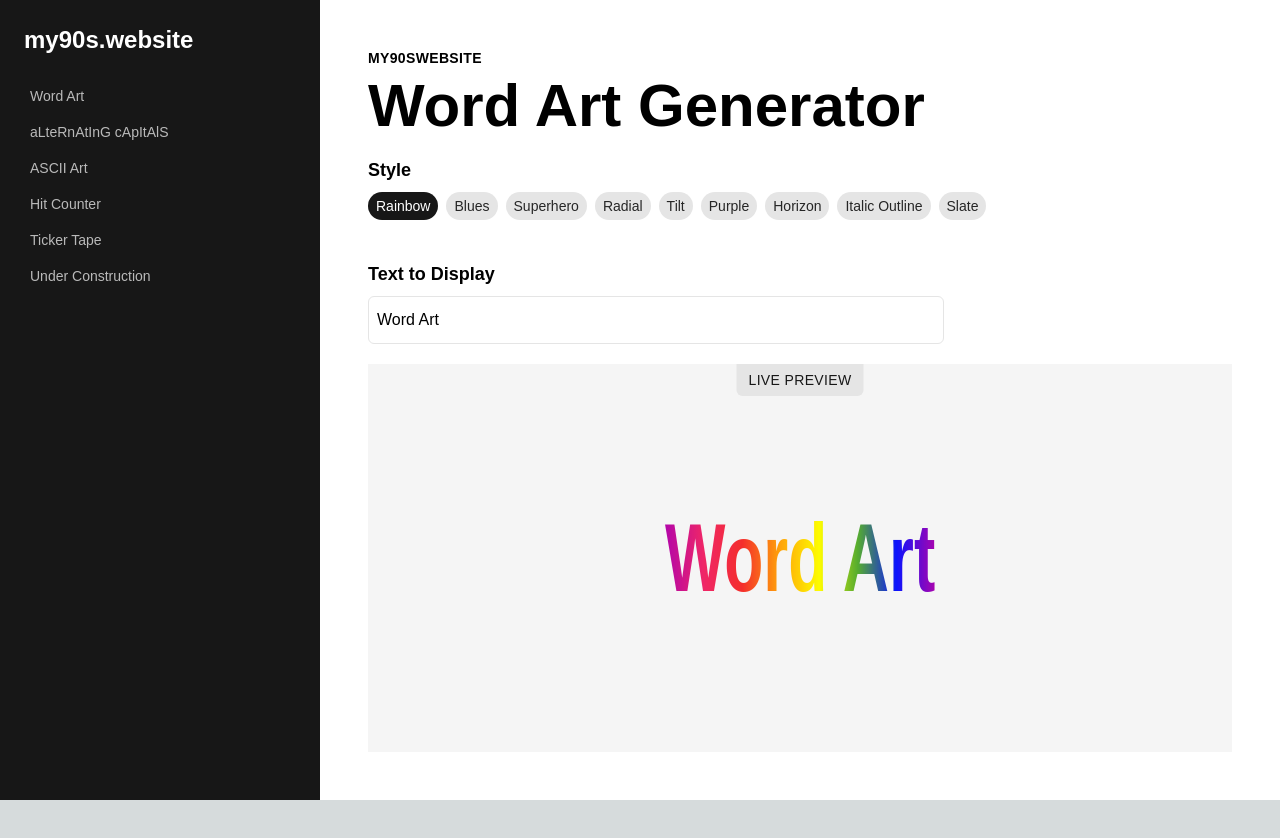
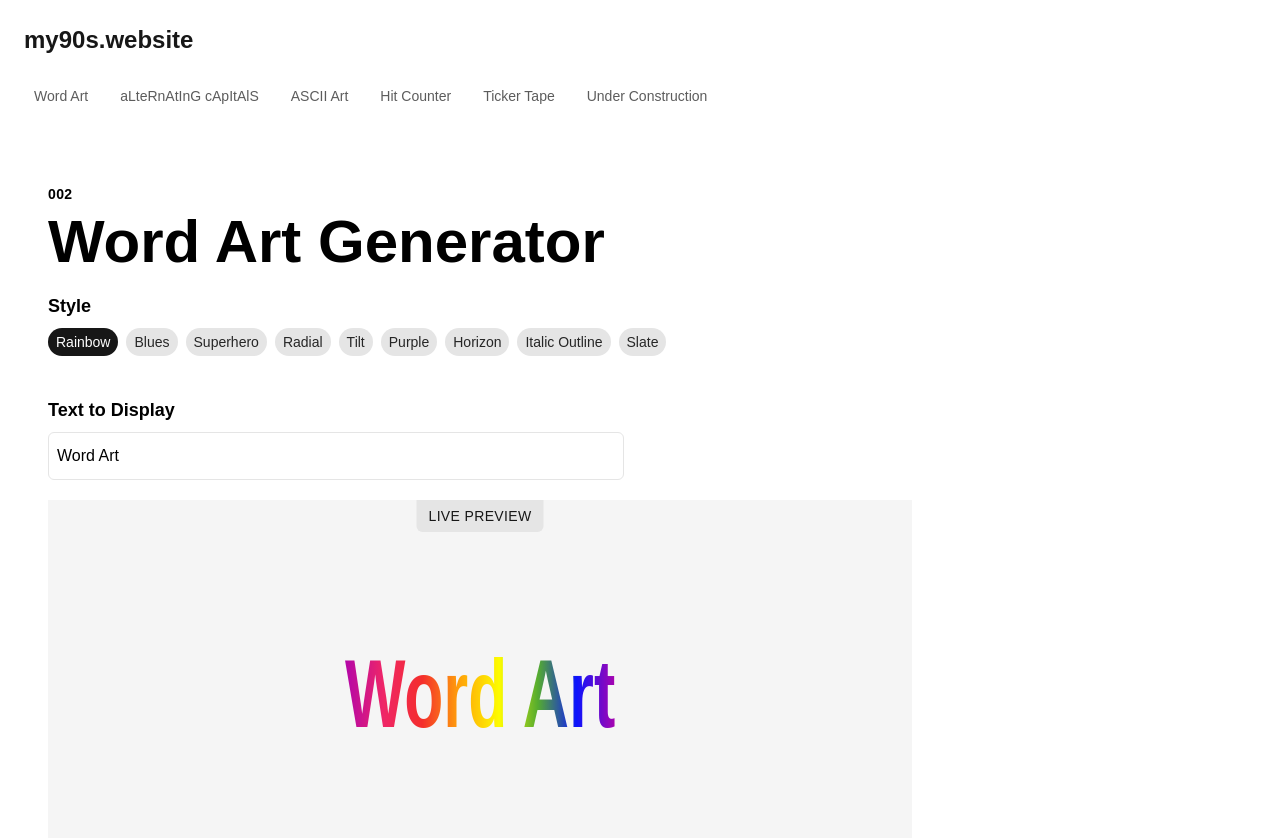
Before and after one commit to danielcranney/wordart-generator, a Next.js app: page /tools/word-art in a window 1280 px wide. Shown: the top 838 px of the page. Before the commit the page ends 800 px from the top, so only its background shows below. Built offline with nearby package versions, Linux system fonts and the light colour scheme; a web font is replaced by a local one.

Commit message:
Chore: Removed sidebar

```diff
--- a/app/globals.css
+++ b/app/globals.css
@@ -77,13 +77,13 @@ Structure
 /* Aside */
 @layer components {
   aside {
-    @apply flex flex-col w-80 bg-neutral-900 h-screen p-6 border-r border-neutral-900;
+    @apply flex flex-col w-full bg-white text-neutral-900 p-6;
   }
   aside > ul {
-    @apply flex flex-col gap-y-1 w-full;
+    @apply flex gap-3 w-full;
   }
   aside > ul > li {
-    @apply flex gap-x-1.5 px-1.5 py-1.5 rounded-lg text-sm transition-all duration-150 ease-in-out text-white/70 hover:text-white hover:bg-neutral-800 cursor-pointer;
+    @apply flex gap-x-1.5 px-2.5 py-1.5 rounded-full text-sm transition-all duration-150 ease-in-out text-neutral-900/70 hover:bg-neutral-900 hover:text-white cursor-pointer;
   }
 }
 /* Main */
--- a/app/layout.tsx
+++ b/app/layout.tsx
@@ -17,9 +17,11 @@ export default function RootLayout({
 }>) {
   return (
     <html lang="en">
-      <body className={inter.className + " " + "flex w-full"}>
+      <body className={inter.className + " " + "flex flex-col w-full bg-white"}>
         <aside>
-          <h3 className="text-white text-2xl font-bold mb-6">my90s.website</h3>
+          <h3 className="text-neutral-900 text-2xl font-bold mb-6">
+            my90s.website
+          </h3>
 
           <ul>
             <SidebarNavigationItem
--- a/components/PageHeader.tsx
+++ b/components/PageHeader.tsx
@@ -5,9 +5,7 @@ import Link from "next/link";
 export const PageHeader = ({ text }: { text: string }) => {
   return (
     <div className="flex flex-col gap-2 w-full">
-      <p className="text-sm uppercase tracking-wide font-semibold">
-        MY90SWEBSITE
-      </p>
+      <p className="text-sm uppercase tracking-wide font-semibold">002</p>
       <h3 className="text-6xl font-bold">{text}</h3>
     </div>
   );
```
